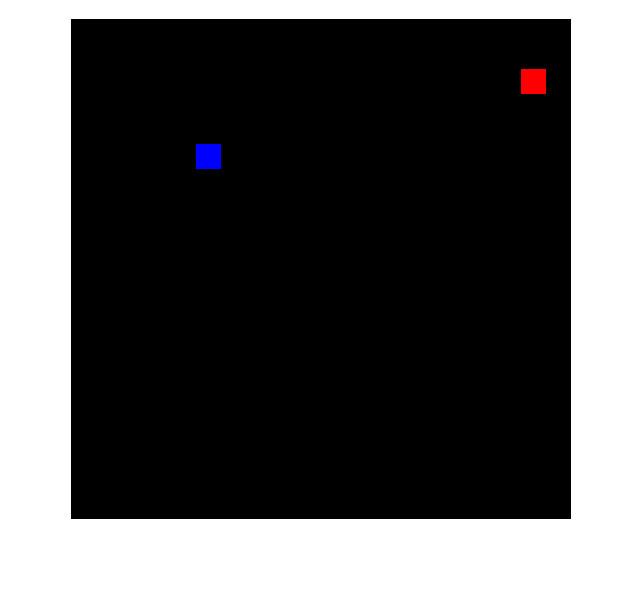
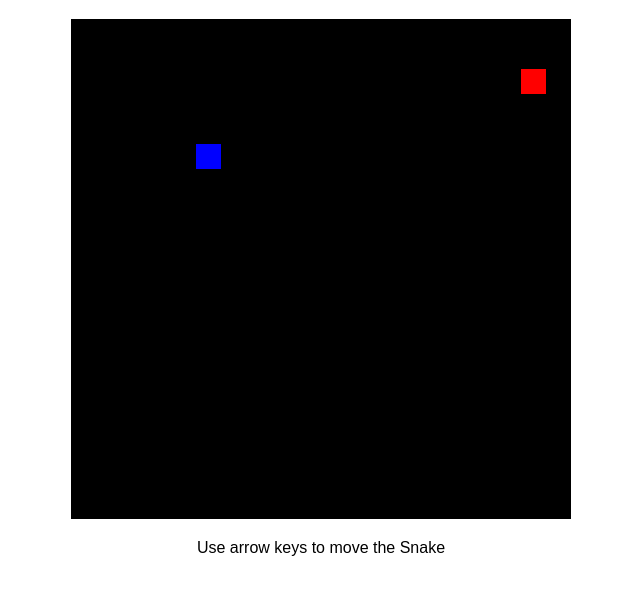
Before and after one commit to Liam-s-lind/Snake-Game, a plain HTML site: page index.html in a window 1280 px wide. Shown: the part 61-656 px from the top of the page, without its empty margins (319-959 px from the left). Drawn offline with Linux system fonts and the light colour scheme.

Commit message:
added info under canvas on how to start game

```diff
--- a/index.html
+++ b/index.html
@@ -14,5 +14,6 @@
     <h1>Snake</h1>
     <canvas id="board"></canvas>
 
+    <p>Use arrow keys to move the Snake</p>
 </body>
 </html>
```
